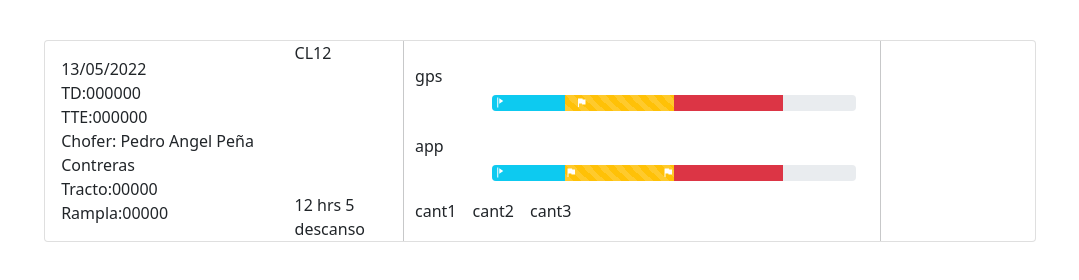
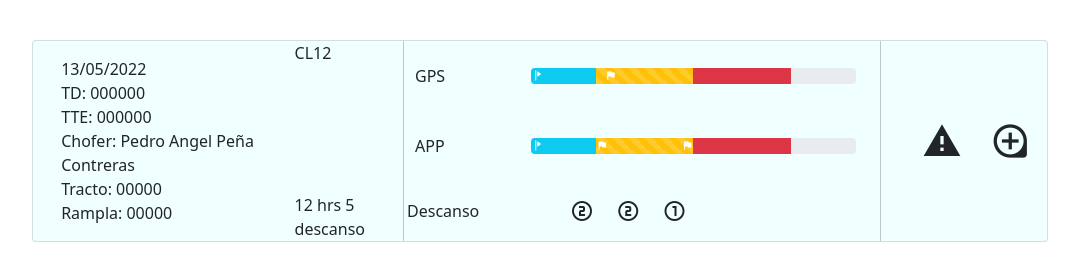
Before and after one commit to Legalins/kargotools, a plain HTML site: page index.html in a window 1280 px wide. Shown: the whole page, without its empty margins (100-1179 px from the left). Drawn offline with Linux system fonts and the light colour scheme.

Commit message:
muestra 13/05/2022

```diff
--- a/index.html
+++ b/index.html
@@ -15,17 +15,16 @@
 	<main>
 		<div class="container py-4">
 			<div class="row justify-content-evenly align-items-center p-3">
-				<div class="col-11">
-					<div class="card">
+				<div class="col-11 card" style="background-color:azure;">
 					<div class="card-body p-0">
 						<div class = "row">
 							<div class="col-3 m-3">
 								<p class = "m-0">13/05/2022</p>
-									<p class = "m-0">TD:000000</p>
-									<p class = "m-0">TTE:000000</p>
+								<p class = "m-0">TD: 000000</p>
+								<p class = "m-0">TTE: 000000</p>
 								<p class = "m-0">Chofer: Pedro Angel Peña Contreras</p>
-									<p class = "m-0">Tracto:00000</p>
-									<p class = "m-0">Rampla:00000</p>
+								<p class = "m-0">Tracto: 00000</p>
+								<p class = "m-0">Rampla: 00000</p>
 							</div>
 							<div class="col-1 p-0">
 								<div class="row" style = "height: 100%;">
@@ -47,10 +46,10 @@
 								<div class="row" style = "height: 100%;">
 									<div class="col-11">
 										<div class="row align-items-center" style = "height: 35%;">
-												<div class="col-2">
-													gps
+											<div class="col-3">
+												GPS
 											</div>
-												<div class="col-10 align-self-end">
+											<div class="col">
 												<div class="row align-items-center">
 													<div class="col">
 														<div class="progress">
@@ -63,10 +62,10 @@
 											</div>
 										</div>
 										<div class="row align-items-center" style = "height: 35%;">
-												<div class="col-2">
-													app
+											<div class="col-3">
+												APP
 											</div>
-												<div class="col align-self-end">
+											<div class="col">
 												<div class="row align-items-center">
 													<div class="col">
 														<div class="progress">
@@ -83,15 +82,29 @@
 												</div>
 											</div>
 										</div>
-											<div class="row row align-items-center" style = "height: 30%;">
-												<div class="col">
-													<span class="pe-3">cant1</span><span class="pe-3">cant2</span class="pe-3"><span>cant3</span>
+										<div class="row row align-items-center p-0" style = "height: 30%;">
+											<div class="col-4 p-1">
+												Descanso
+											</div>
+											<div class="col" style="font-size: 1.5rem;">
+												<span class="mdi mdi-numeric-2-circle-outline pe-3"></span>
+												<span class="mdi mdi-numeric-2-circle-outline pe-3"></span>
+												<span class="mdi mdi-numeric-1-circle-outline pe-3"></span>
 											</div>
 										</div>
 									</div>
 									<div class="col-1">
 										<div class="d-flex vr m-0 b-0 p-0" style = "height: 100%;"></div>
 									</div>
+								</div>
+							</div>
+							<div class="col">
+								<div class="row align-items-center" style = "height: 100%; font-size: 2.5rem;">
+									<div class="col">
+										<span class="mdi mdi-alert"></span>
+									</div>
+									<div class="col">
+										<span class="mdi mdi-loupe"></span>
 									</div>
 								</div>
 							</div>
```
Lines whose indentation alone changed are shown as unchanged.
